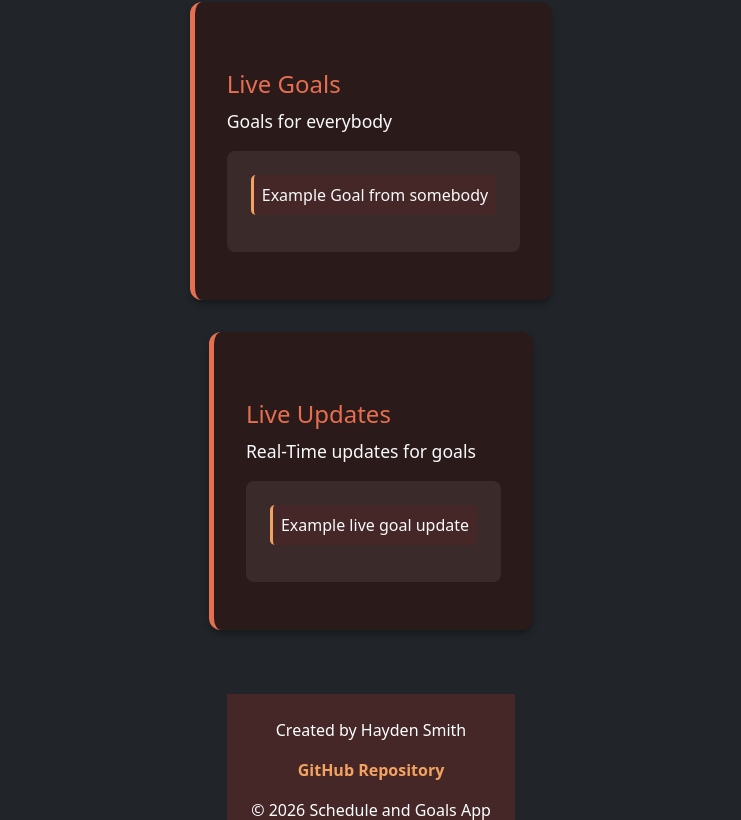
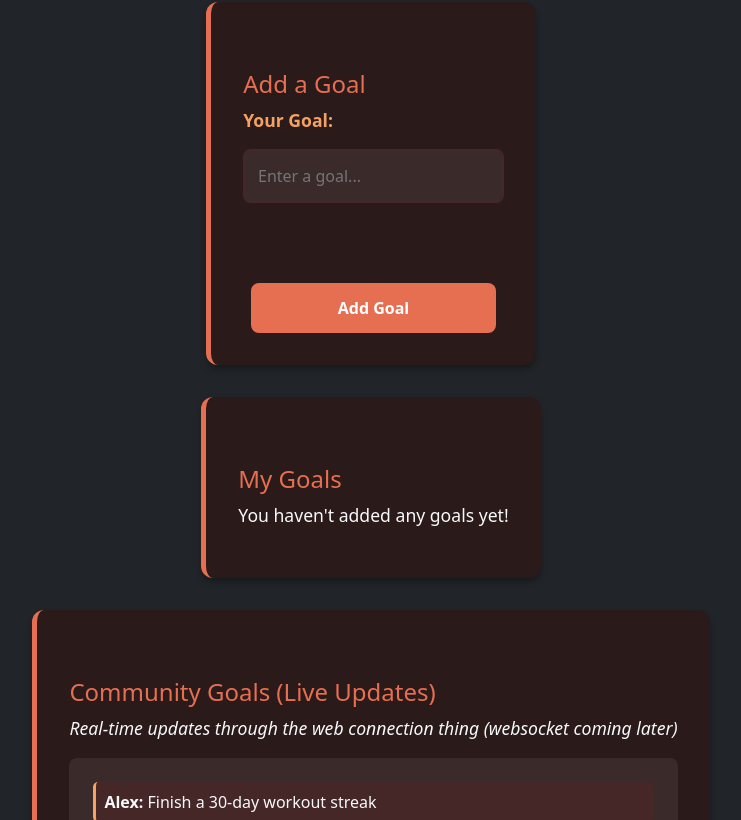
Before and after one commit to HaydenRS101/CS260, a React (Vite) app: page /goals in a window 1280 px wide. Shown: the part 240-1060 px from the top of the page, without its empty margins (269-1010 px from the left). Built offline with nearby package versions, Linux system fonts and the light colour scheme.

Commit message:
incorperated the new react components into the html part of goals.jsk. Forgot to do so earlier

```diff
--- a/src/goals/goals.jsx
+++ b/src/goals/goals.jsx
@@ -18,7 +18,7 @@ export function Goals() {
     return saved ? JSON.parse(saved) : [];
   });
 
-//communityGoals is the feed of everyone's goals
+  //communityGoals is the feed of everyone's goals
   const [communityGoals, setCommunityGoals] = useState([
     { user: 'Sam', goal: 'Run a 5K this spring' },
     { user: 'Chris', goal: 'Journal every night before bed' },
@@ -70,23 +70,55 @@ export function Goals() {
     setMyGoals(prev => prev.filter(g => g.id !== id));
   }
 
-
   return (
     <main>
       <h2>Everybody's Goals</h2>
+
+      {/* Form to add a new goal */}
       <section>
-        <h3>Live Goals</h3>
-        <p>Goals for everybody</p>
-        <ul>
-          <li>Example Goal from somebody</li>
-        </ul>
+        <h3>Add a Goal</h3>
+        <form onSubmit={handleAddGoal}>
+          <label htmlFor="goal">Your Goal:</label>
+          <input
+            type="text"
+            id="goal"
+            value={newGoal}
+            onChange={(e) => setNewGoal(e.target.value)}
+            placeholder="Enter a goal..."
+            required
+          />
+          <br /><br />
+          <button type="submit">Add Goal</button>
+        </form>
       </section>
 
+      {/* The logged-in user's personal goals */}
       <section>
-        <h3>Live Updates</h3>
-        <p>Real-Time updates for goals</p>
+        <h3>My Goals</h3>
+        {myGoals.length === 0 ? (
+          <p>You haven't added any goals yet!</p>
+        ) : (
+          <ul>
+            {myGoals.map(g => (
+              <li key={g.id}>
+                <strong>{g.goal}</strong>
+                <button onClick={() => handleDeleteGoal(g.id)}>Delete</button>
+              </li>
+            ))}
+          </ul>
+        )}
+      </section>
+
+      {/* Live community feed - this is where the mock websocket data shows up */}
+      <section>
+        <h3>Community Goals (Live Updates)</h3>
+        <p><em>Real-time updates through the web connection thing (websocket coming later)</em></p>
         <ul>
-          <li>Example live goal update</li>
+          {communityGoals.map((g, index) => (
+            <li key={index}>
+              <strong>{g.user}:</strong> {g.goal}
+            </li>
+          ))}
         </ul>
       </section>
     </main>
```
